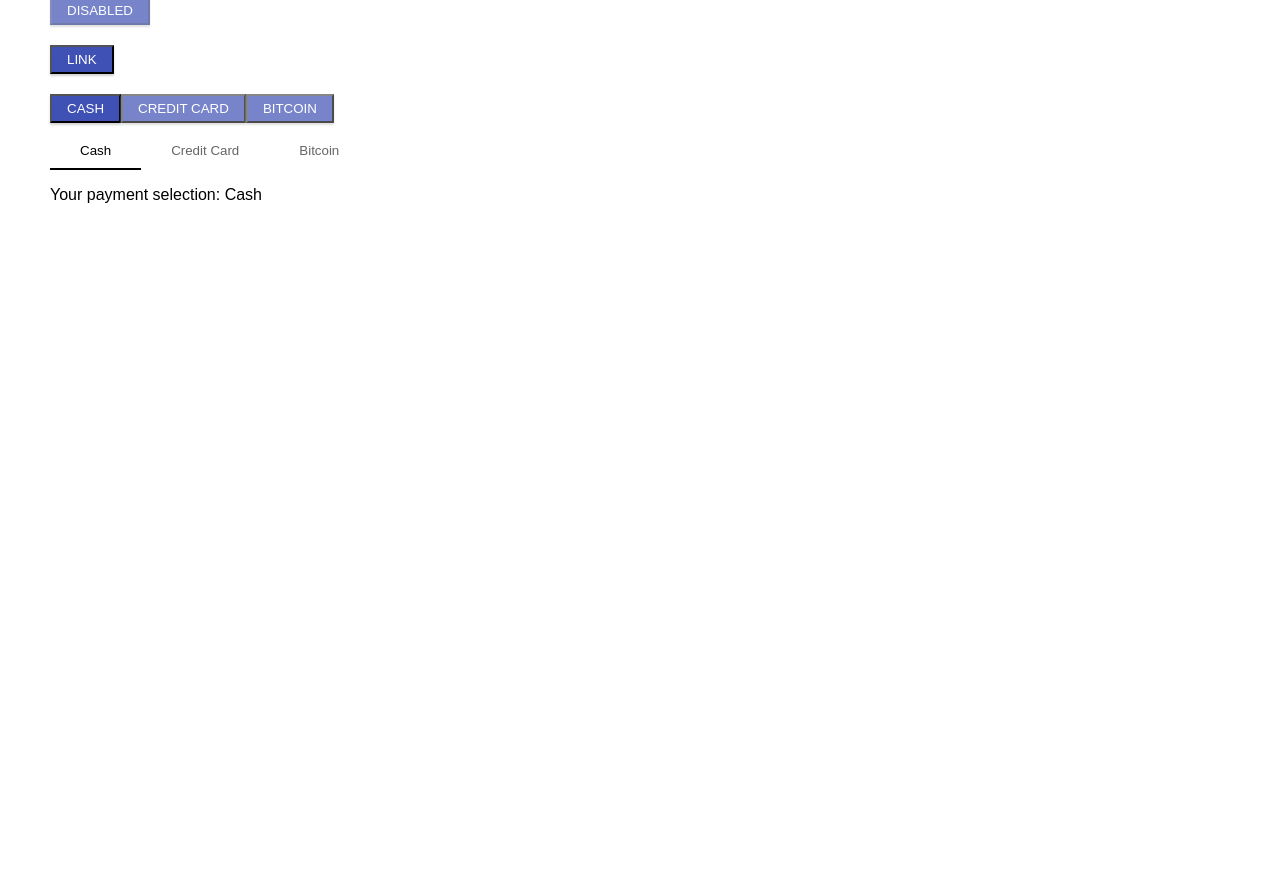
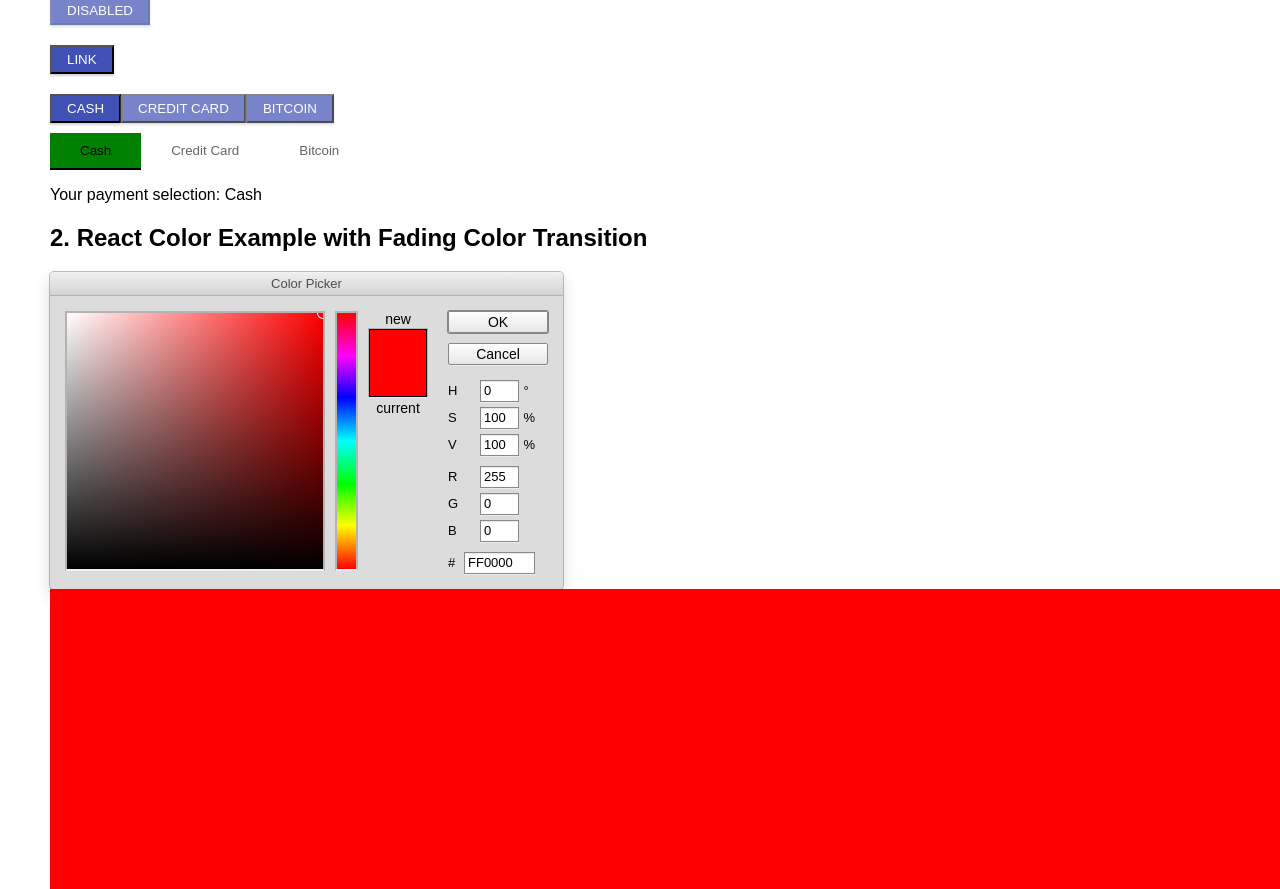
Before and after one commit to tintin0503/react-learning, a React (Create React App) app: page / in a window 1280 px wide. Shown: the part 180-1069 px from the top of the page. Before the commit the page ends 800 px from the top, so only its background shows below. Built offline with nearby package versions, Linux system fonts and the light colour scheme.

Commit message:
color picker

```diff
--- a/package.json
+++ b/package.json
@@ -7,6 +7,7 @@
     "@testing-library/react": "^13.4.0",
     "@testing-library/user-event": "^13.5.0",
     "react": "^18.2.0",
+    "react-color": "^2.19.3",
     "react-dom": "^18.2.0",
     "react-scripts": "5.0.1",
     "styled-components": "^5.3.6",
--- a/src/App.js
+++ b/src/App.js
@@ -1,10 +1,12 @@
 import './styles.css';
 import Buttons from './components/Buttons';
+import ColorPicker from './components/ColorPicker';
 
 function App() {
   return (
     <div className='App'>
       <Buttons />
+      <ColorPicker />
     </div>
   );
 }
--- a/src/components/Buttons.js
+++ b/src/components/Buttons.js
@@ -53,6 +53,7 @@ const Tab = styled.button`
   transition: ease border-bottom 250ms;
   ${({ active }) => active && `
     border-bottom: 2px solid black;
+    background: green;
     opacity: 1;
   `}
 `;
@@ -100,7 +101,7 @@ function clickMe() {
 const Buttons = () => {
   return (
     <div>
-      <h2> Buttons styled components</h2>
+      <h2> 1. Buttons styled components</h2>
       <div>
         <Button onClick={clickMe}>Button</Button>
       </div>
--- /dev/null
+++ b/src/components/ColorPicker.js
@@ -0,0 +1,26 @@
+import React, { useState } from "react";
+import { PhotoshopPicker } from "react-color";
+
+const ColorPicker = () => {
+  const [color, setColor] = useState("#ff0000");
+  return (
+    <div>
+      <h2>2. React Color Example with Fading Color Transition</h2>
+      <PhotoshopPicker
+        color={color}
+        onChangeComplete={color => {
+          setColor(color.hex);
+        }}
+      />
+      <div
+        style={{
+          backgroundColor: color,
+          height: "300px",
+          transition: "ease all 500ms"
+        }}
+      />
+    </div>
+  );
+};
+
+export default ColorPicker;
```
